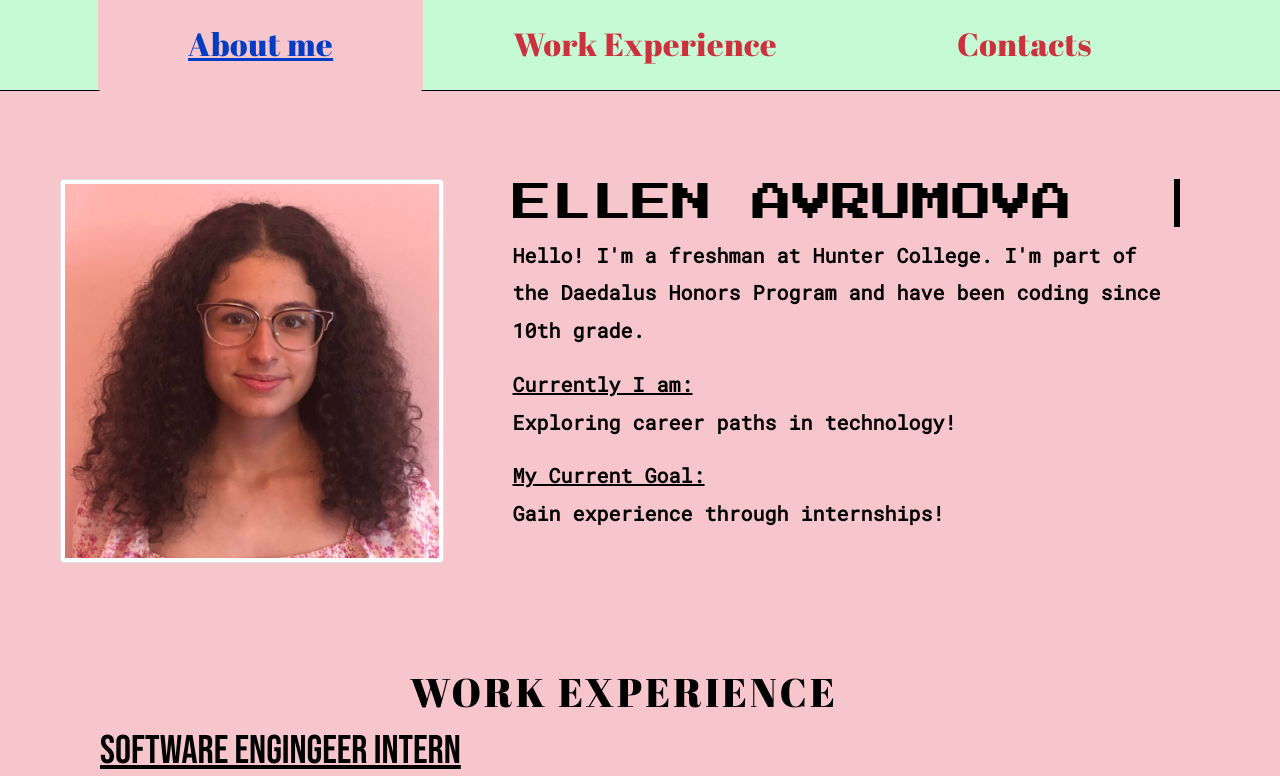
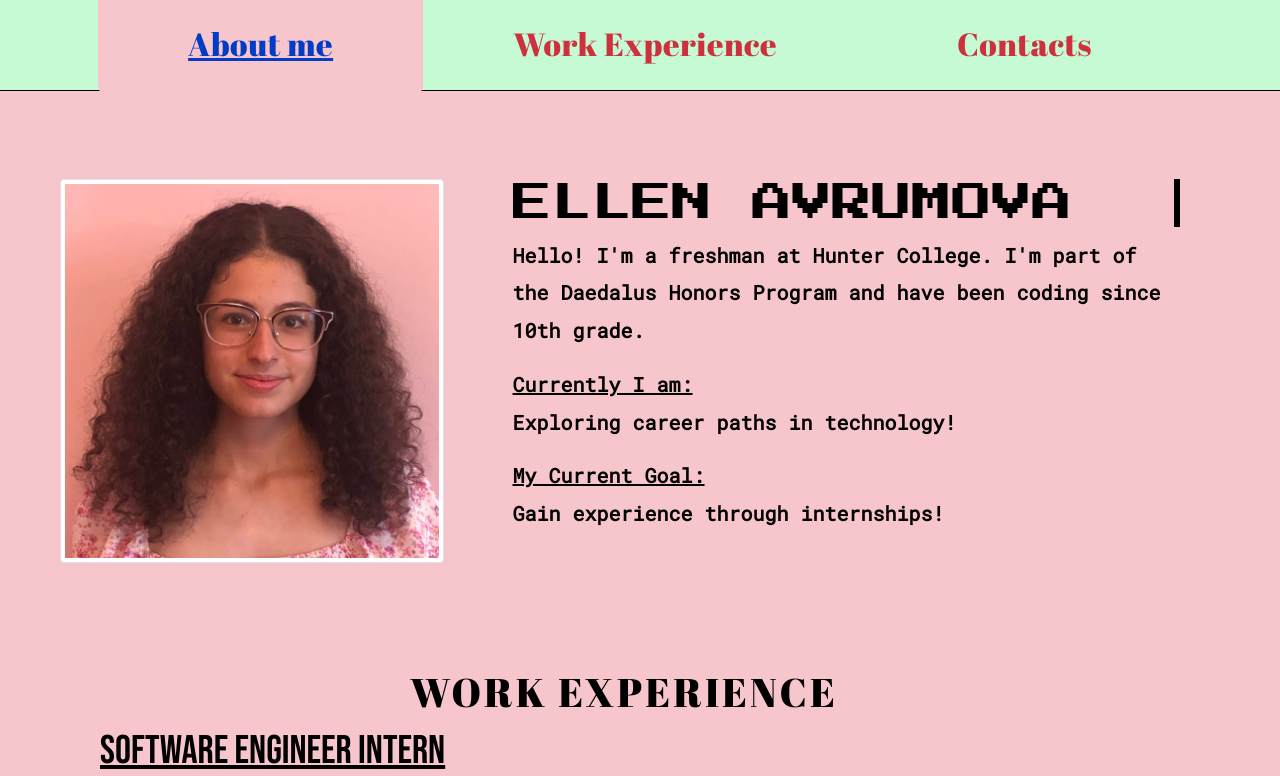
Before and after one commit to ellenAvrumova/ellenavrumova.github.io, a React (Create React App) app: page / in a window 1280 px wide. Shown: the top 776 px of the page. Built offline with nearby package versions, Linux system fonts and the light colour scheme; a web font is replaced by a local one.

Commit message:
Fixed spelling

```diff
--- a/src/App.js
+++ b/src/App.js
@@ -83,7 +83,7 @@ function App() {
                 {/* Insert Col here when adding new job */}
                 <Col>
                   <div id="internName">
-                    <p><u>Software Engingeer Intern</u></p>
+                    <p><u>Software Engineer Intern</u></p>
                   </div>
                     <div id="list">
                       <p>Used:</p>
```
